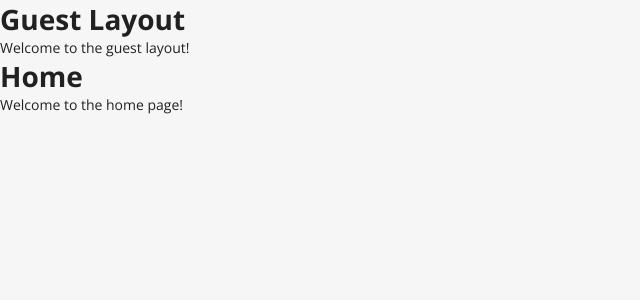
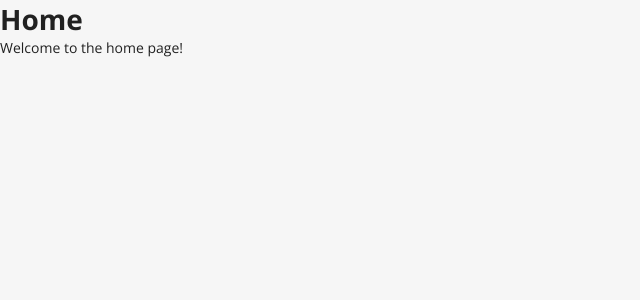
Before and after one commit to BENAMARLAHCEN/taskify-react, a React (Vite) app: page / in a window 1280 px wide. Shown: the top 300 px of the page, without its empty margins (0-640 px from the left). Built offline with nearby package versions, Linux system fonts and the light colour scheme.

Commit message:
Remove unnecessary content from GuestLayout component

```diff
--- a/src/components/GuestLayout.jsx
+++ b/src/components/GuestLayout.jsx
@@ -6,8 +6,6 @@ export default function GuestLayout() {
     if (token) return <Navigate to="/dashboard" />;
     return (
         <div>
-            <h1>Guest Layout</h1>
-            <p>Welcome to the guest layout!</p>
             <Outlet />
         </div>
     );
```
